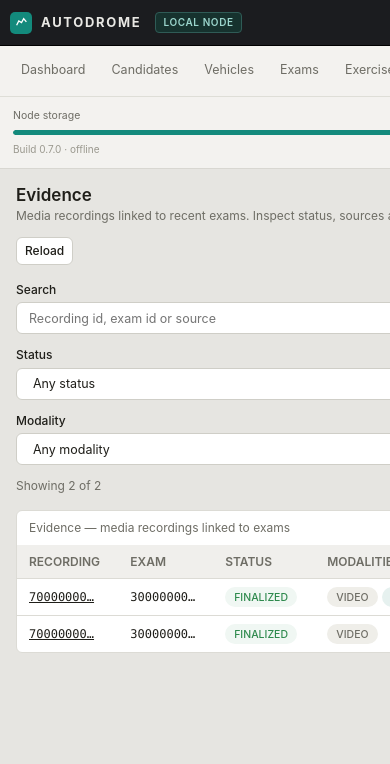
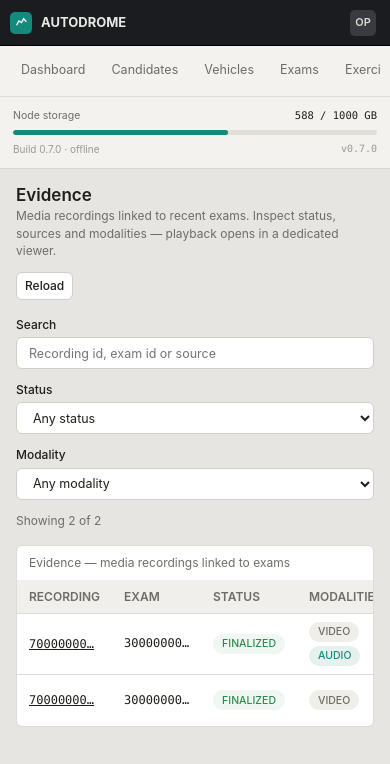
Before and after one commit to BaykovVic/Autodrome-frontend, a Next.js app: page /evidence in a window 390 px wide. Shown: the top 764 px of the page. Built offline with nearby package versions, Linux system fonts and the light colour scheme.

Commit message:
Frontend Autodrome console design foundation: fit mobile shell + remove positive letter-spacing per R1/R2 review

```diff
--- a/src/app/(shell)/_components/ConsoleTopbar.module.css
+++ b/src/app/(shell)/_components/ConsoleTopbar.module.css
@@ -9,6 +9,8 @@
   color: var(--color-text-inverse);
   border-bottom: var(--border-width) solid #000;
   letter-spacing: 0;
+  min-width: 0;
+  overflow: hidden;
 }
 
 .left {
@@ -16,6 +18,7 @@
   align-items: center;
   gap: 14px;
   letter-spacing: 0;
+  min-width: 0;
 }
 
 .brand {
@@ -40,18 +43,19 @@
 .brandName {
   font-size: 13px;
   font-weight: var(--font-weight-bold);
-  letter-spacing: var(--letter-spacing-tracked);
+  letter-spacing: 0;
 }
 
 .localChip {
   font-size: 10px;
   font-weight: var(--font-weight-semibold);
-  letter-spacing: 0.06em;
+  letter-spacing: 0;
   color: var(--color-accent-on-dark);
   border: var(--border-width) solid var(--color-accent-on-dark-border);
   background: var(--color-accent-on-dark-bg);
   padding: 2px 7px;
   border-radius: var(--radius-sm);
+  text-transform: uppercase;
 }
 
 .right {
@@ -59,6 +63,7 @@
   align-items: center;
   gap: 0;
   letter-spacing: 0;
+  min-width: 0;
 }
 
 .nodeCluster {
@@ -153,18 +158,28 @@
   letter-spacing: 0;
 }
 
+/*
+ * Narrow viewport rule: collapse non-essential clusters so the
+ * topbar fits within ~375px. Brand stays on the left, operator
+ * avatar (without meta) stays on the right; everything else is
+ * hidden until horizontal space allows it.
+ */
 @media (max-width: 768px) {
   .topbar {
     padding: 0 10px;
   }
+  .localChip {
+    display: none;
+  }
   .nodeCluster {
-    padding: 0 10px;
+    display: none;
   }
   .servicesCluster {
-    padding: 0 10px;
+    display: none;
   }
   .operator {
     padding: 0 4px 0 10px;
+    border-left: none;
   }
   .operatorMeta {
     display: none;
--- a/src/app/(shell)/_components/SidebarNav.module.css
+++ b/src/app/(shell)/_components/SidebarNav.module.css
@@ -15,7 +15,7 @@
 .groupHeading {
   font-size: 10px;
   font-weight: var(--font-weight-semibold);
-  letter-spacing: var(--letter-spacing-section);
+  letter-spacing: 0;
   color: var(--color-text-subtle);
   padding: 13px 11px 5px;
   text-transform: uppercase;
--- a/src/app/(shell)/layout.module.css
+++ b/src/app/(shell)/layout.module.css
@@ -45,10 +45,12 @@
 @media (max-width: 768px) {
   .shell {
     grid-template-rows: var(--topbar-height) auto 1fr;
-    grid-template-columns: 1fr;
+    grid-template-columns: minmax(0, 1fr);
     height: auto;
     min-height: 100vh;
-    overflow: visible;
+    overflow-x: hidden;
+    overflow-y: visible;
+    max-width: 100vw;
   }
   .aside {
     grid-row: 2;
@@ -56,6 +58,7 @@
     border-right: none;
     border-bottom: var(--border-width) solid
       var(--color-sidebar-border);
+    min-width: 0;
   }
   .navColumn {
     padding: 8px 10px;
@@ -64,5 +67,6 @@
     grid-row: 3;
     grid-column: 1;
     padding: 14px 16px 24px;
+    min-width: 0;
   }
 }
--- a/src/app/tokens.css
+++ b/src/app/tokens.css
@@ -122,8 +122,6 @@
   --line-height-normal: 1.45;
 
   --letter-spacing-base: 0;
-  --letter-spacing-tracked: 0.13em;
-  --letter-spacing-section: 0.07em;
 
   /* Borders / radius */
   --radius-sm: 4px;
```
Also changed, not shown: 1 other file (tests, documents, lock files or other folders).
